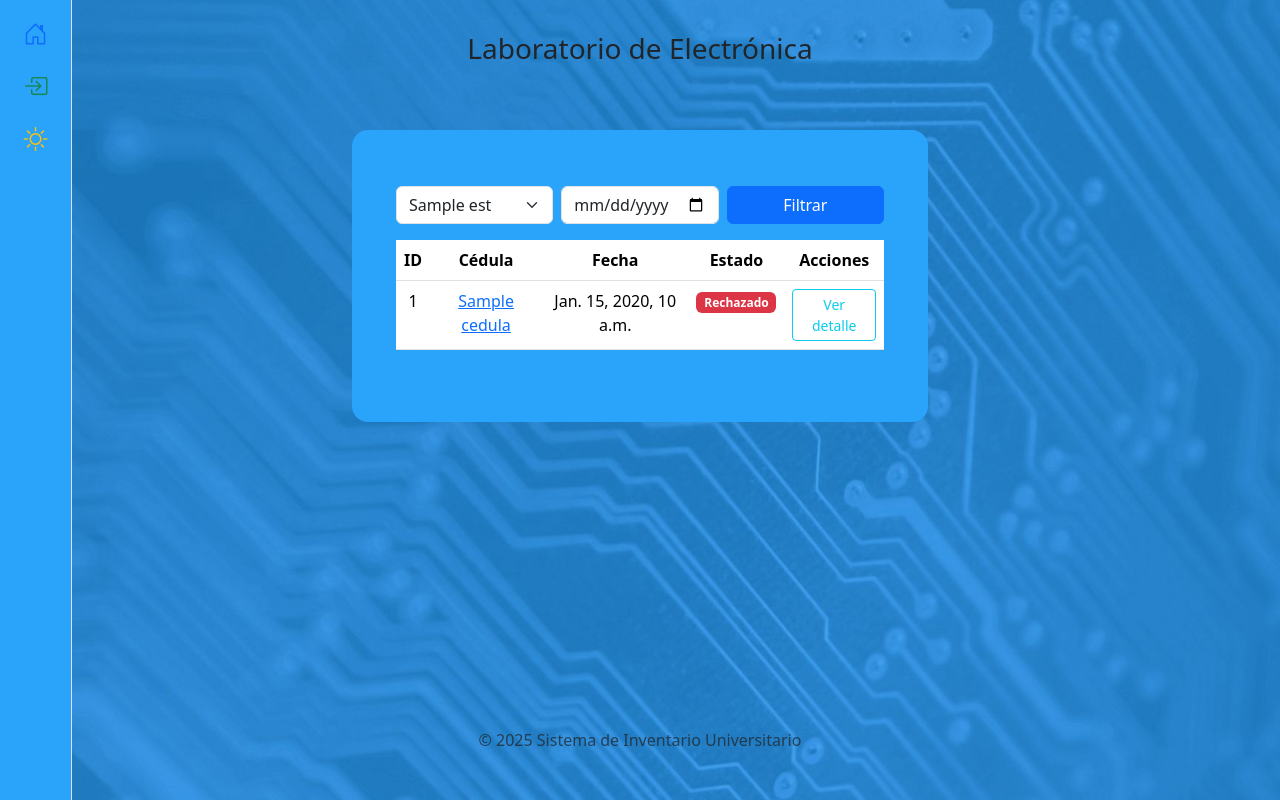
After one commit to Gardic-Coder/ElectronicLab, a Django app: template ElectronicLabWeb/loans/templates/loans/admin_dashboard.html in a window 1280 px wide. The commit adds this page. Run offline with Django 5.2, Linux system fonts and the light colour scheme; the template is opened without the code that fills it: most values are stand-ins (such as "Sample title", 1, 10 or a date in 2020); some libraries are stand-ins or nearby versions.

Commit message:
Prestamos semifuncionales

```diff
--- /dev/null
+++ b/ElectronicLabWeb/loans/templates/loans/admin_dashboard.html
@@ -0,0 +1,67 @@
+{% extends 'base.html' %}
+{% load static %}
+
+{% block title %}Solicitudes de préstamo{% endblock %}
+
+{% block content %}
+<form method="get" class="row g-2 mb-3">
+  <div class="col-md-4">
+    <select name="estado" class="form-select">
+      {% for est in estados %}
+        <option value="{{ est }}" {% if est == selected_estado %}selected{% endif %}>{{ est|capfirst }}</option>
+      {% endfor %}
+    </select>
+  </div>
+  <div class="col-md-4">
+    <input type="date" name="fecha" value="{{ selected_fecha }}" class="form-control">
+  </div>
+  <div class="col-md-4">
+    <button type="submit" class="btn btn-primary w-100">Filtrar</button>
+  </div>
+</form>
+
+<table class="table">
+  <thead>
+    <tr>
+      <th>ID</th>
+      <th>Cédula</th>
+      <th>Fecha</th>
+      <th>Estado</th>
+      <th>Acciones</th>
+    </tr>
+  </thead>
+  <tbody>
+    {% for loan in loans %}
+      <tr>
+        <td>{{ loan.id }}</td>
+        <td>
+          <a href="#" onclick="verPerfilUsuario('{{ loan.user.id }}')">
+            {{ loan.user.cedula }}
+          </a>
+        </td>
+        <td>{{ loan.fecha_solicitud }}</td>
+        <td>
+          <span class="badge
+            {% if loan.estado == 'aprobado' %}bg-success
+            {% elif loan.estado == 'rechazado' %}bg-danger
+            {% elif loan.estado == 'devuelto' %}bg-primary
+            {% else %}bg-warning text-dark{% endif %}">
+            {{ loan.estado|capfirst }}
+          </span>
+        </td>
+        <td>
+          <button class="btn btn-sm btn-outline-info" onclick="verDetalleAdmin('{{ loan.id }}')">
+            Ver detalle
+          </button>
+        </td>
+      </tr>
+    {% empty %}
+      <tr><td colspan="5">No hay solicitudes pendientes.</td></tr>
+    {% endfor %}
+  </tbody>
+</table>
+<script src="{% static 'js/adminDashboard.js' %}"></script>
+
+{% include 'loans/admin_loan_detail_modal.html' %}
+{% include 'users/user_profile_modal.html' %}
+{% endblock %}
--- /dev/null
+++ b/ElectronicLabWeb/loans/templates/loans/admin_loan_detail_modal.html
@@ -0,0 +1,21 @@
+<!-- Modal para detalle y procesamiento de préstamo -->
+<div class="modal fade" id="adminLoanDetailModal" tabindex="-1" aria-hidden="true">
+  <div class="modal-dialog modal-xl modal-dialog-centered">
+    <div class="modal-content">
+      <div class="modal-header">
+        <h5 class="modal-title">Detalle de solicitud</h5>
+        <button type="button" class="btn-close" data-bs-dismiss="modal"></button>
+      </div>
+      <form id="procesarPrestamoForm">
+        <div class="modal-body" id="adminLoanDetailContent">
+          <!-- contenido dinámico -->
+        </div>
+        <input type="hidden" name="estado" id="estadoInput">
+        <div class="modal-footer">
+            <button type="button" class="btn btn-success" onclick="enviarPrestamo('aprobado')">Aprobar</button>
+            <button type="button" class="btn btn-danger" onclick="enviarPrestamo('rechazado')">Rechazar</button>
+        </div>
+      </form>
+    </div>
+  </div>
+</div>
--- a/ElectronicLabWeb/loans/urls.py
+++ b/ElectronicLabWeb/loans/urls.py
@@ -1,7 +1,8 @@
 from django.urls import path
 from .views import (
     ConfirmarPrestamoView, CarritoPrestamoView, AgregarAlCarritoView,
-    EliminarDelCarritoView, ActualizarCantidadCarritoView, LoanDashboardView, LoanDetailView
+    EliminarDelCarritoView, ActualizarCantidadCarritoView, LoanDashboardView, LoanDetailView,
+    LoanAdminDashboardView, ProcesarPrestamoView
 )
 
 
@@ -12,6 +13,7 @@ urlpatterns = [
     path('carrito/confirmar/', ConfirmarPrestamoView.as_view(), name='confirmar_prestamo'),
     path('dashboard/', LoanDashboardView.as_view(), name='dashboard'),
     path('prestamo/<int:pk>/', LoanDetailView.as_view(), name='detalle_prestamo'),
-    #path('prestamo/<int:loan_id>/', DetallePrestamoView.as_view(), name='detalle_prestamo'),
+    path('admin/dashboard/', LoanAdminDashboardView.as_view(), name='admin_dashboard'),
+    path('admin/procesar/<int:pk>/', ProcesarPrestamoView.as_view(), name='procesar_prestamo'),
     path('agregar/', AgregarAlCarritoView.as_view(), name='agregar_carrito'),
 ]
--- /dev/null
+++ b/ElectronicLabWeb/static/js/adminDashboard.js
@@ -0,0 +1,102 @@
+window.verPerfilUsuario = function(userId) {
+  fetch(`/users/perfil/${userId}/`)
+    .then(res => res.json())
+    .then(data => {
+      const container = document.getElementById("userProfileContent");
+      const photo = data.photo || "/static/img/default-user.png";
+
+      container.innerHTML = `
+        <div class="text-center mb-3">
+          <img src="${photo}" class="rounded-circle img-thumbnail" style="width: 150px;" alt="Foto de perfil">
+        </div>
+        <ul class="list-group">
+          <li class="list-group-item"><strong>Nombre:</strong> ${data.nombre} ${data.apellido}</li>
+          <li class="list-group-item"><strong>Cédula:</strong> ${data.cedula}</li>
+          <li class="list-group-item"><strong>Correo:</strong> ${data.email}</li>
+          <li class="list-group-item"><strong>Teléfono:</strong> ${data.telefono || 'No registrado'}</li>
+          <li class="list-group-item"><strong>Rol:</strong> ${data.rol}</li>
+          <li class="list-group-item"><strong>Estado:</strong> ${data.estado}</li>
+        </ul>
+      `;
+      new bootstrap.Modal(document.getElementById('userProfileModal')).show();
+    });
+};
+
+window.verDetalleAdmin = function(loanId) {
+  fetch(`/prestamos/prestamo/${loanId}/`)
+    .then(res => res.json())
+    .then(data => {
+      const container = document.getElementById("adminLoanDetailContent");
+
+      let html = `
+        <p><strong>Estado:</strong> ${data.estado}</p>
+        <p><strong>Fecha de solicitud:</strong> ${data.fecha_solicitud}</p>
+        <div class="mb-3">
+          <label class="form-label">Fecha de devolución (opcional)</label>
+          <input type="date" name="fecha_devolucion" class="form-control">
+        </div>
+        <div class="mb-3">
+          <label class="form-label">Observaciones (opcional)</label>
+          <textarea name="observaciones" class="form-control" rows="2"></textarea>
+        </div>
+        <h6 class="mt-3">Componentes solicitados:</h6>
+        <table class="table">
+          <thead>
+            <tr><th>Código</th><th>Descripción</th><th>Cantidad</th></tr>
+          </thead>
+          <tbody>
+            ${data.componentes.map(c => `
+              <tr>
+                <td>${c.code}</td>
+                <td>${c.description}</td>
+                <td>
+                  <input type="number" name="cantidad_${c.id}" value="${c.cantidad}" min="1" class="form-control">
+                </td>
+              </tr>
+            `).join('')}
+          </tbody>
+        </table>
+      `;
+
+      container.innerHTML = html;
+
+      const form = document.getElementById("procesarPrestamoForm");
+      form.setAttribute("data-loan-id", loanId);
+
+      const modal = new bootstrap.Modal(document.getElementById('adminLoanDetailModal'));
+      modal.show();
+
+      window.enviarPrestamo = function(estado) {
+        const form = document.getElementById("procesarPrestamoForm");
+        const loanId = form.getAttribute("data-loan-id");
+        const formData = new FormData(form);
+        formData.set('estado', estado);
+
+        fetch(`/prestamos/admin/procesar/${loanId}/`, {
+            method: 'POST',
+            headers: { 'X-CSRFToken': getCSRFToken() },
+            body: new URLSearchParams(formData)
+        })
+        .then(res => res.json())
+        .then(data => {
+            if (data.success) {
+                alert("Solicitud procesada correctamente.");
+                bootstrap.Modal.getInstance(document.getElementById('adminLoanDetailModal')).hide();
+                location.reload();
+            } else {
+                alert(data.error || "Error al procesar.");
+            }
+        });
+     };
+    });
+};
+
+function getCSRFToken() {
+  const name = 'csrftoken';
+  const cookies = document.cookie.split(';');
+  for (let cookie of cookies) {
+    const [key, val] = cookie.trim().split('=');
+    if (key === name) return decodeURIComponent(val);
+  }
+  return '';
+}
--- a/ElectronicLabWeb/templates/sidebar_items.html
+++ b/ElectronicLabWeb/templates/sidebar_items.html
@@ -10,9 +10,15 @@
   <a href="{% url 'ver_carrito' %}" class="d-flex justify-content-center align-items-center mb-3 text-decoration-none" title="Bolsa de préstamo">
     <i class="bi bi-bag-check fs-4 text-info"></i>
   </a>
-  <a href="{% url 'dashboard' %}" class="d-flex justify-content-center align-items-center mb-3 text-decoration-none" title="Historial de solicitudes">
-    <i class="bi bi-clock-history fs-4 text-secondary"></i>
-  </a>
+  {% if request.user.rol == 'encargado' or request.user.is_staff %}
+    <a href="{% url 'admin_dashboard' %}" class="d-flex justify-content-center align-items-center mb-3 text-decoration-none" title="Panel de solicitudes">
+      <i class="bi bi-clipboard-check fs-4 text-warning"></i>
+    </a>
+  {% else %}
+    <a href="{% url 'dashboard' %}" class="d-flex justify-content-center align-items-center mb-3 text-decoration-none" title="Historial de solicitudes">
+      <i class="bi bi-clock-history fs-4 text-secondary"></i>
+    </a>
+  {% endif %}
   <a href="{% url 'profile' %}" class="d-flex justify-content-center align-items-center mb-3 text-decoration-none" title="Editar perfil">
     <i class="bi bi-person-circle fs-4 text-primary"></i>
   </a>
--- /dev/null
+++ b/ElectronicLabWeb/users/templates/users/user_profile_modal.html
@@ -0,0 +1,14 @@
+<!-- Modal para ver perfil de usuario -->
+<div class="modal fade" id="userProfileModal" tabindex="-1" aria-hidden="true">
+  <div class="modal-dialog modal-dialog-centered">
+    <div class="modal-content">
+      <div class="modal-header">
+        <h5 class="modal-title">Perfil del solicitante</h5>
+        <button type="button" class="btn-close" data-bs-dismiss="modal"></button>
+      </div>
+      <div class="modal-body" id="userProfileContent">
+        <!-- contenido dinámico -->
+      </div>
+    </div>
+  </div>
+</div>
--- a/ElectronicLabWeb/users/urls.py
+++ b/ElectronicLabWeb/users/urls.py
@@ -1,5 +1,5 @@
 from django.urls import path
-from .views import CustomLoginView, CustomLogoutView, UserProfileUpdateView, UserProfileView, ChangePasswordView
+from .views import CustomLoginView, CustomLogoutView, UserProfileUpdateView, UserProfileView, ChangePasswordView, PerfilUsuarioView
 
 urlpatterns = [
     path('login/', CustomLoginView.as_view(), name='login'),
@@ -7,5 +7,5 @@ urlpatterns = [
     path('perfil/editar/', UserProfileUpdateView.as_view(), name='profile-edit'),
     path('perfil/', UserProfileView.as_view(), name='profile'),
     path('perfil/cambiar-clave/', ChangePasswordView.as_view(), name='change-password'),
-
+    path('perfil/<int:pk>/', PerfilUsuarioView.as_view(), name='perfil_usuario'),
 ]
```
Also changed, not shown: ElectronicLabWeb/loans/views.py (+68 -2 lines), ElectronicLabWeb/users/views.py (+19 -0 lines), ElectronicLabWeb/db.sqlite3, ElectronicLabWeb/loans/migrations/0002_loan_encargado.py (added).
